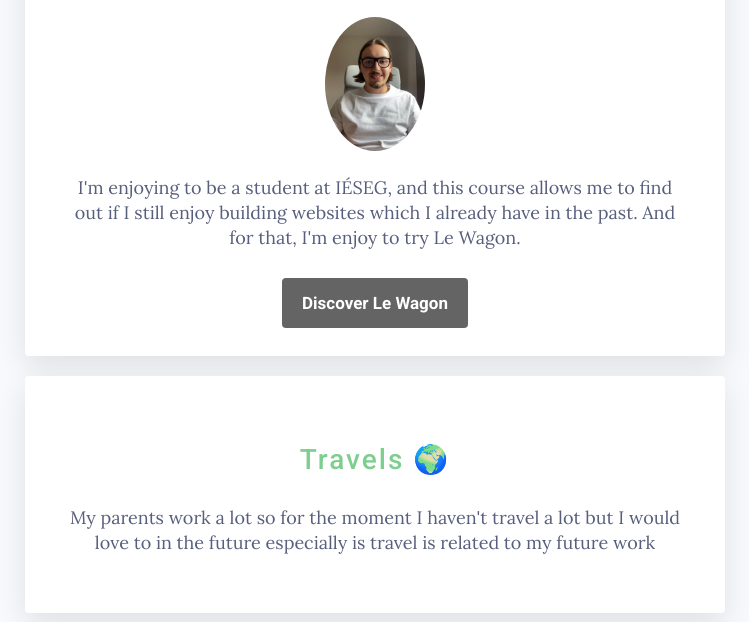
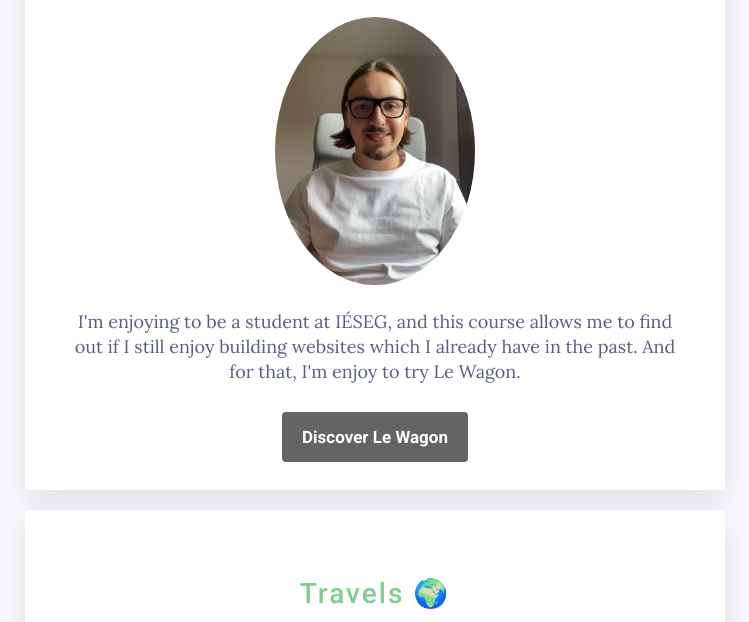
Before and after one commit to hvctxr/my-profile2, a plain HTML site: page index.html in a window 1280 px wide. Shown: the part 178-800 px from the top of the page, without its empty margins (265-1014 px from the left). Drawn offline with Linux system fonts and the light colour scheme.

Commit message:
index.html

```diff
--- a/index.html
+++ b/index.html
@@ -19,7 +19,7 @@
 	<div class="container">
 		 <div class="card-white" id="introduction">
 	      <h1>Hello, I'm Hector 🙋🏻‍♂️</h1>
-	      <img src="images/profile-picture.png" class="img-circle" width="100px" alt="photo de profil">
+	      <img src="images/profile-picture.png" class="img-circle" width="200px" alt="photo de profil">
 	      <p>
 		   I'm enjoying to be a student at IÉSEG, and this course allows me to find out if I still enjoy building websites which I already have in the past.  And for that, I'm enjoy to try Le Wagon.
 	      </p>
```
